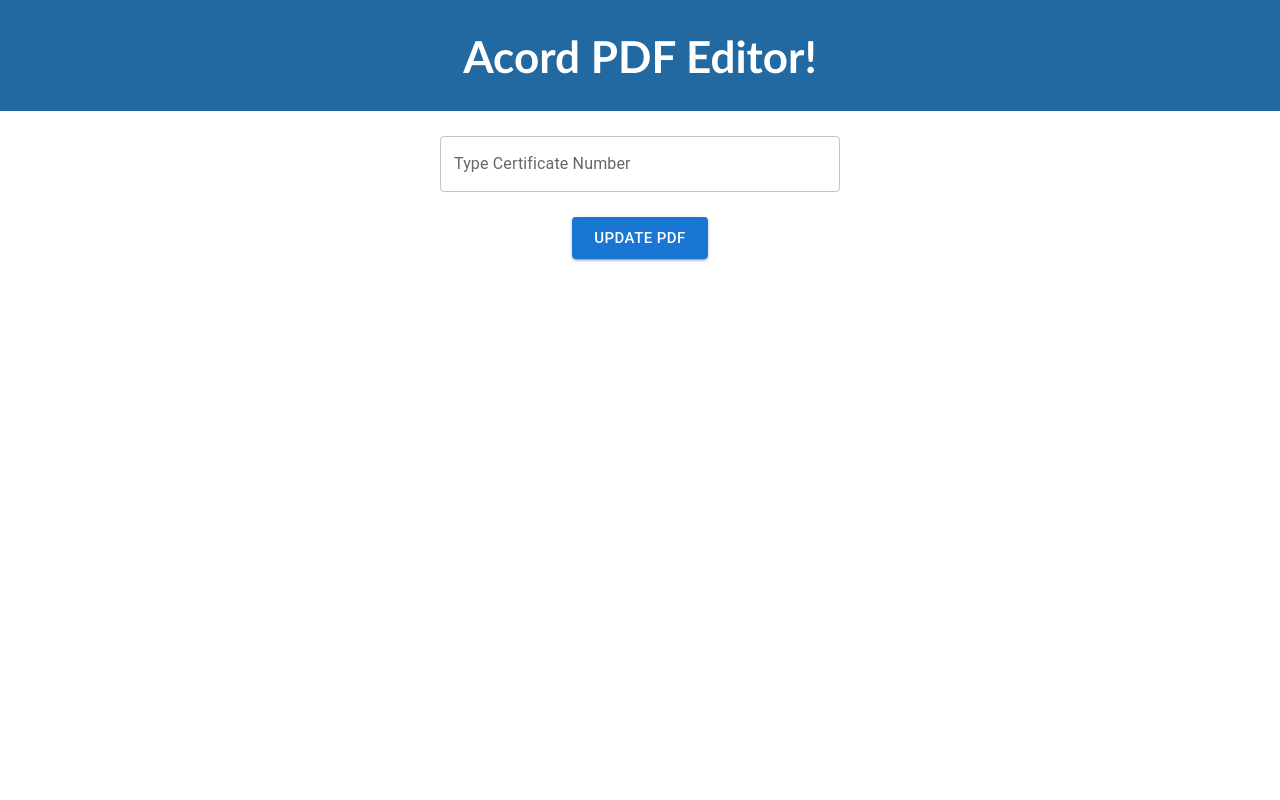
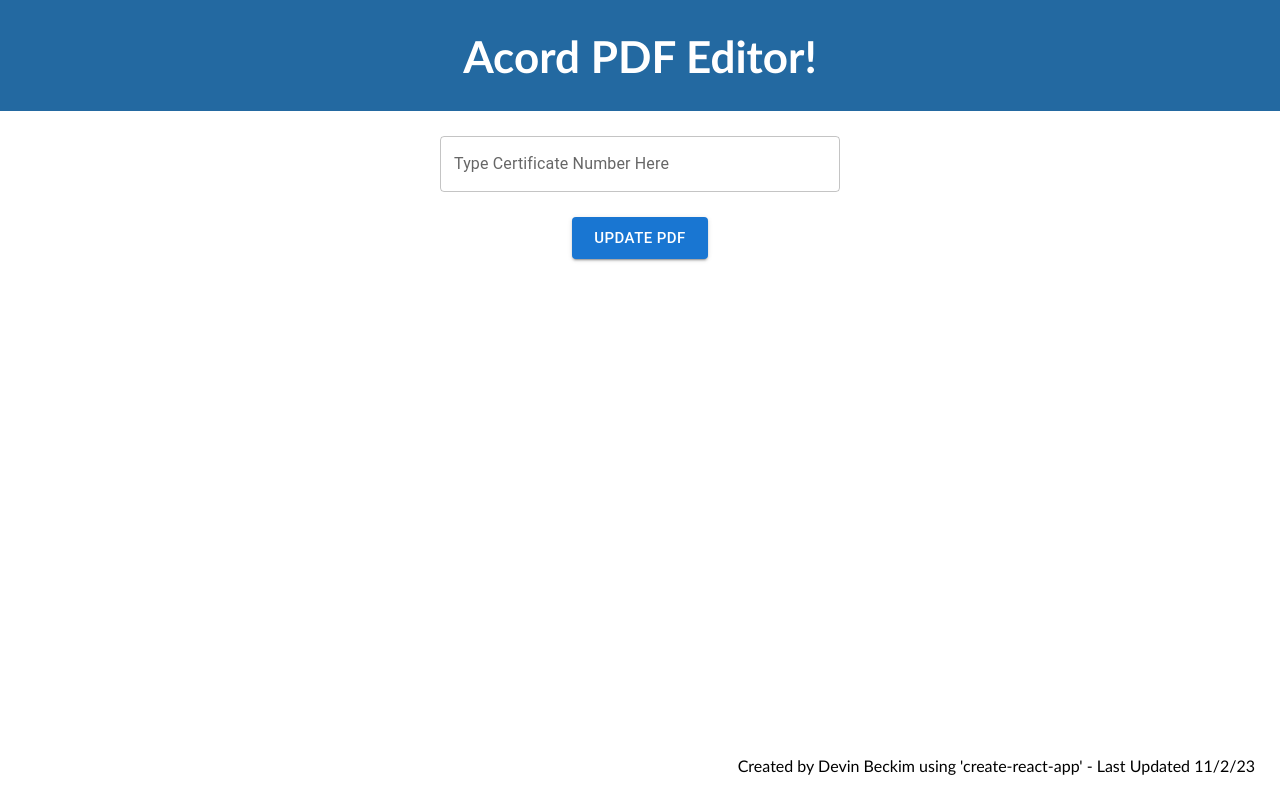
Before and after one commit to dbeckim/React-JS-PDF-Updater, a React (Create React App) app in the folder reactapp/: page / in a window 1280 px wide. Built offline with nearby package versions, Linux system fonts and the light colour scheme.

Commit message:
added footer js and footer css

```diff
--- a/reactapp/src/App.js
+++ b/reactapp/src/App.js
@@ -2,6 +2,7 @@ import React, { Component } from 'react';
 import './App.css';
 import Header from './components/Header/Header';
 import Form from './components/Form/Form';
+import Footer from './components/Footer/Footer';
 
 // App Component that renders the page header and form for user input
 class App extends Component{
@@ -11,6 +12,7 @@ class App extends Component{
       <div className='App'>
         <Header />
         <Form />
+        <Footer />
       </div>
     );
   }
--- /dev/null
+++ b/reactapp/src/components/Footer/Footer.js
@@ -0,0 +1,12 @@
+import React from 'react';
+import './footer.css';
+
+function Footer() {
+    return (
+        <footer className='footer'>
+            <f1>Created by Devin Beckim using 'create-react-app' - Last Updated 11/2/23</f1>
+        </footer>
+    );
+}
+
+export default Footer;
--- /dev/null
+++ b/reactapp/src/components/Footer/footer.css
@@ -0,0 +1,7 @@
+.footer {
+    font-family:'Trebuchet MS', 'Lucida Sans Unicode', 'Lucida Grande', 'Lucida Sans', Arial, sans-serif;
+    padding: 25px;
+    position: fixed;
+    bottom: 0;
+    right: 0;
+}
--- a/reactapp/src/components/Form/Form.js
+++ b/reactapp/src/components/Form/Form.js
@@ -57,7 +57,7 @@ export default function Form() {
       <div>
         <TextField
           id="outlined-multiline-static"
-          label="Type Certificate Number"
+          label="Type Certificate Number Here"
           variant="outlined"
           multiline
           maxRows={4}
```
